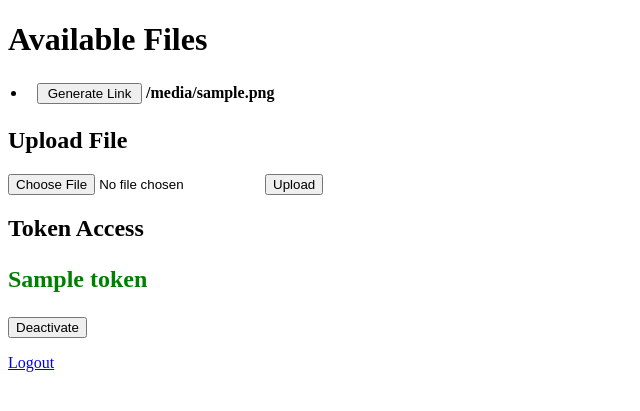
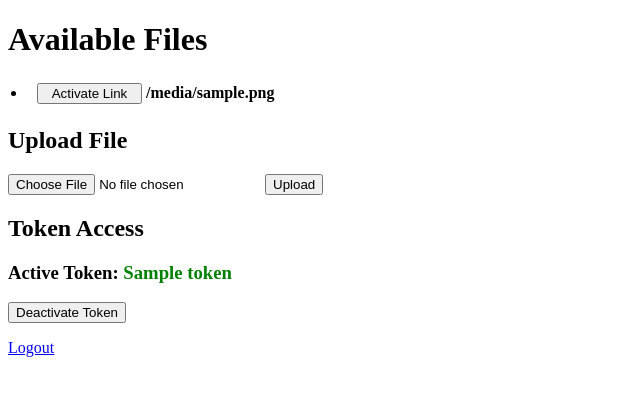
Before and after one commit to Flight3R/file_server, a Flask app: template src/templates/index.html in a window 1280 px wide. Shown: the top 411 px of the page, without its empty margins (0-640 px from the left). Run offline with Flask 3, Linux system fonts and the light colour scheme; the visitor is signed in with stand-in values (Sample User, id 1); the template is opened without the code that fills it: most values are stand-ins (such as "Sample title", 1, 10 or a date in 2020); lists and menus that the app fills with data are empty; parts of the project's set-up code (start-up, migrations or seed data) failed here and were passed over.

Commit message:
Generate -> activate

```diff
--- a/file_server_deployment.yaml
+++ b/file_server_deployment.yaml
@@ -14,7 +14,7 @@ spec:
     spec:
       containers:
         - name: file-server-container
-          image: 192.168.0.2:5000/file_server_image:1.0.4
+          image: 192.168.0.2:5000/file_server_image:1.0.5
           env:
             - name: APP_KEY
               valueFrom:
--- a/src/templates/index.html
+++ b/src/templates/index.html
@@ -6,9 +6,7 @@
     <title>File Server</title>
 </head>
 <body>
-
     <h1>Available Files</h1>
-
     <table style="border: 0; text-align: left;">
         <tbody>
         {% for file in files %}
@@ -22,9 +20,9 @@
                 {% if session['authenticated'] == 'admin' %}
                 <th>
                     {% if file in token_files %}
-                    <a href="/token/remove/{{ file }}"><input type="submit" value="Deactivate Link" style="width: 105px;"></a>
+                    <a href="/token/remove/{{ file }}"><input type="submit" value="Deactivate Link" style="width: 105px; color: red;"></a>
                     {% else %}
-                    <a href="/token/generate/{{ file }}"><input type="submit" value="Generate Link" style="width: 105px;"></a>
+                    <a href="/token/generate/{{ file }}"><input type="submit" value="Activate Link" style="width: 105px;"></a>
                     {% endif %}
                 </th>
                 {% endif %}
@@ -34,13 +32,12 @@
                     <a href="/download/{{ file }}/{{ token_files[file] }}">{{ file }}</a>
                 {% elif session['authenticated'] == 'admin' %}
                     {{ file }}
-                    {% endif %}
+                {% endif %}
                 </th>
             </tr>
         {% endfor %}
         </tbody>
     </table>
-
     <h2>Upload File</h2>
     {% if error %}
     <p style="color: red;">{{ error }}</p>
@@ -49,20 +46,15 @@
         <input type="file" name="file" required>
         <input type="submit" value="Upload">
     </form>
-
     {% if session['authenticated'] == 'admin' %}
-    <h2>Token Access
+    <h2>Token Access</h2>
     {% if token %}
-    <p style="color: green;">{{ token }}</p>
-    {% endif %}
-    </h2>
-    {% if token %}
-    <a href="/token/remove/{{ token }}"><input type="submit" value="Deactivate"></a>
+    <h3>Active Token: <span style="color: green;">{{ token }}</span></h3>
+    <a href="/token/remove/{{ token }}"><input type="submit" value="Deactivate Token"></a>
     {% else %}
-    <a href="/token/generate"><input type="submit" value="Generate"></a>
+    <a href="/token/generate"><input type="submit" value="Activate Token"></a>
     {% endif %}
     {% endif %}
-
     <p><a href="/logout">Logout</a></p>
 </body>
 </html>
--- a/src/templates/login.html
+++ b/src/templates/login.html
@@ -39,7 +39,6 @@
             </tbody>
         </table>
     </form>
-
     <h2>Login with Token</h2>
     {% if token_error %}
     <p style="color: red;">{{ token_error }}</p>
```
